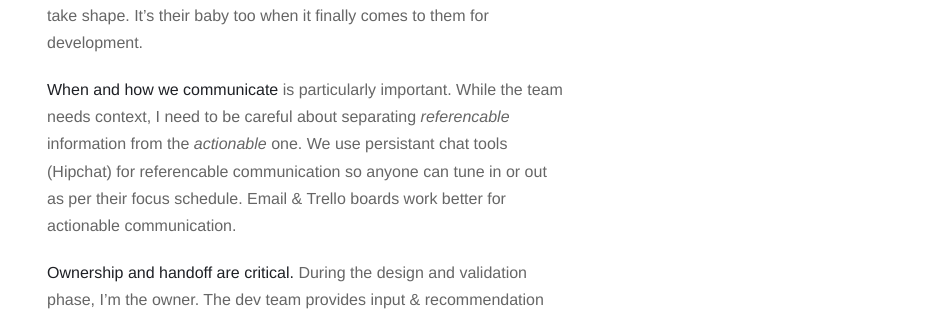
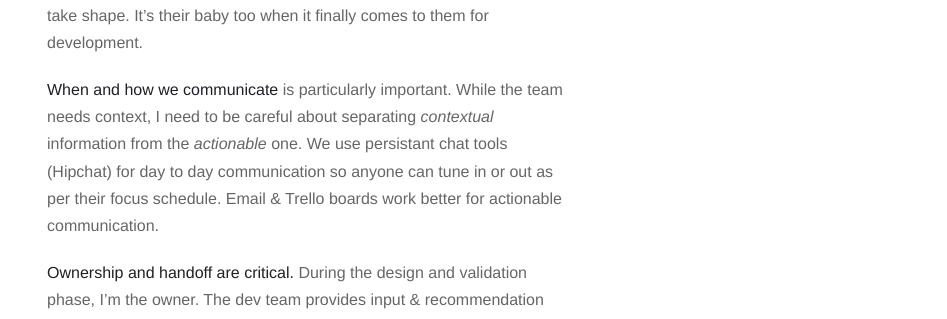
Before and after one commit to sumitsuman/sumitsuman.github.io, a Jekyll site: the page built from _posts/2014-07-15-product-managers-working-with-developers.md, in a window 1280 px wide. Shown: the part 767-1086 px from the top of the page, without its empty margins (333-1280 px from the left). Built offline with Jekyll 4.4.1, drawn with Linux system fonts in a browser that asks for light colours; nearby versions of some CDN libraries; Markdown is read by kramdown in place of the engine named in the settings.

Commit message:
typo edit in developers post

```diff
--- a/_posts/2014-07-15-product-managers-working-with-developers.md
+++ b/_posts/2014-07-15-product-managers-working-with-developers.md
@@ -14,7 +14,7 @@ My success as a Product Manager depends on how well I work with the developers &
 
 All this happens in front of the team and with their active participation. I take **no product decisions behind closed doors**. The team sees the idea take shape. It's their baby too when it finally comes to them for development.
 
-**When and how we communicate** is particularly important. While the team needs context, I need to be careful about separating *referencable* information from the *actionable* one. We use persistant chat tools (Hipchat) for referencable communication so anyone can tune in or out as per their focus schedule. Email & Trello boards work better for actionable communication.
+**When and how we communicate** is particularly important. While the team needs context, I need to be careful about separating *contextual* information from the *actionable* one. We use persistant chat tools (Hipchat) for day to day communication so anyone can tune in or out as per their focus schedule. Email & Trello boards work better for actionable communication.
 
 **Ownership and handoff are critical.** During the design and validation phase, I'm the owner. The dev team provides input & recommendation but the decision lies with me. The role reverses when I hand-off the product requirements for development. This model works only when the team can trust that I have done my best, and vice-versa. I have to earn that trust and only then can I demand it back. It is hard. For example, I did miss a few test cases on a couple of features and we had to go back to the drawing board. But I gave my best, and the team saw it. We got better.
 
```
